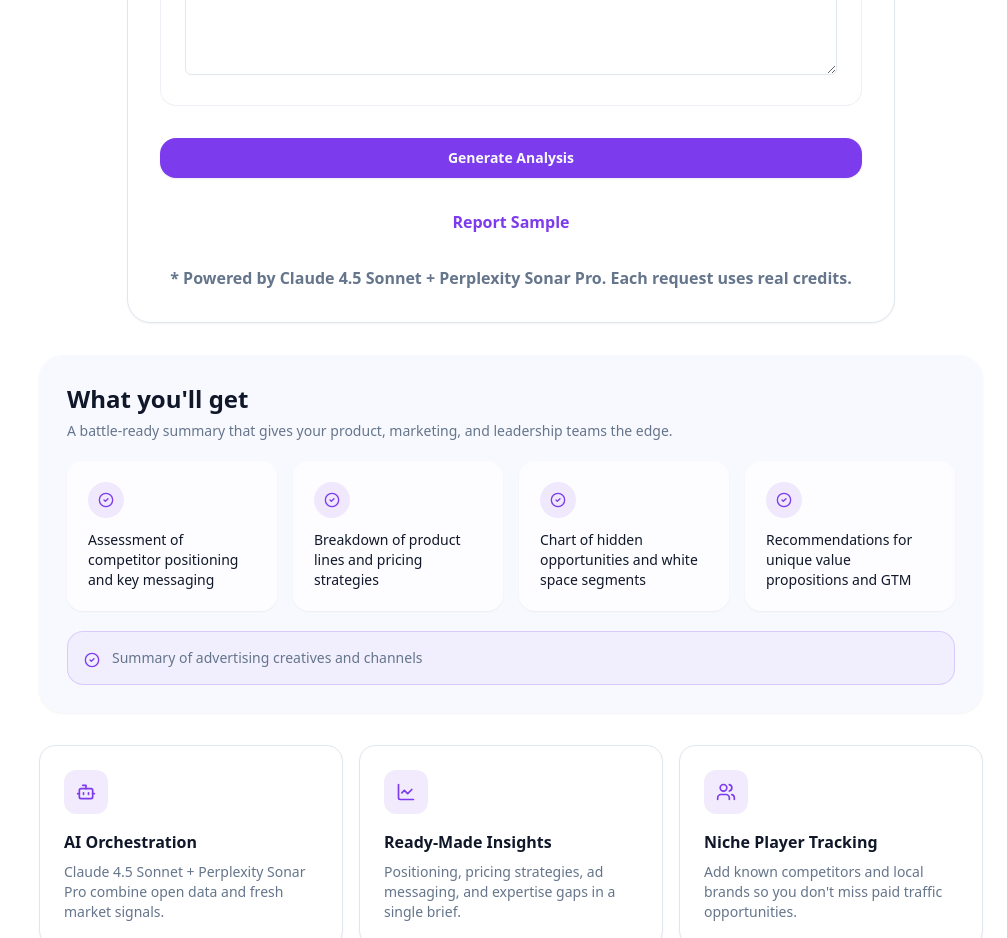
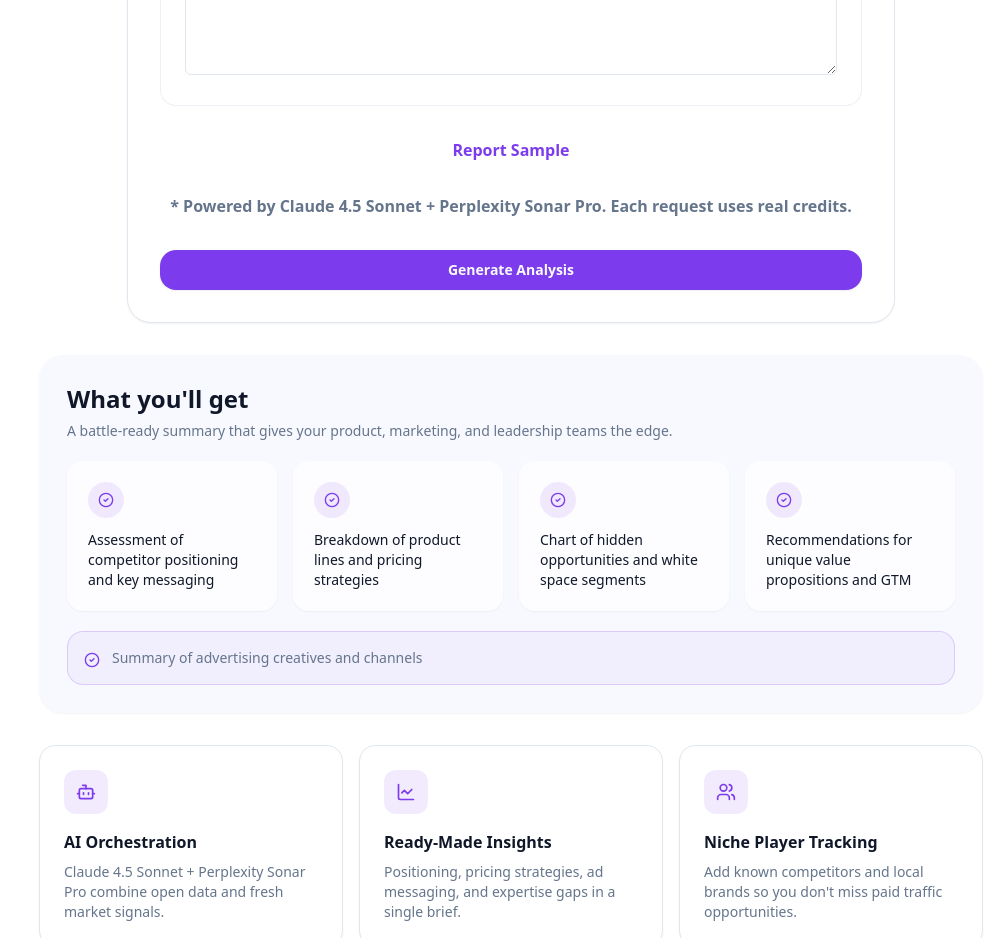
Before and after one commit to maxv-tor/fifteencopilotz, a Next.js app: page /competitor-products-brief in a window 1280 px wide. Shown: the part 1780-2718 px from the top of the page, without its empty margins (273-1280 px from the left). Built offline with nearby package versions, Linux system fonts and the light colour scheme.

Commit message:
page.tsx - above the button

```diff
--- a/app/competitor-products-brief/page.tsx
+++ b/app/competitor-products-brief/page.tsx
@@ -249,13 +249,6 @@ export default function CompetitorProductsBriefPage() {
             </div>
           </fieldset>
 
-          <button
-            type="submit"
-            className="inline-flex w-full items-center justify-center rounded-lg bg-primary px-4 py-2.5 text-sm font-semibold text-primary-foreground shadow-xs transition-all hover:bg-primary/90 focus-visible:outline-none focus-visible:ring-2 focus-visible:ring-ring"
-          >
-            Generate Analysis
-          </button>
-
           <div className="text-center">
             <ReportSampleLink />
           </div>
@@ -263,6 +256,13 @@ export default function CompetitorProductsBriefPage() {
           <p className="text-center text-base font-bold text-muted-foreground">
             * Powered by Claude 4.5 Sonnet + Perplexity Sonar Pro. Each request uses real credits.
           </p>
+
+          <button
+            type="submit"
+            className="inline-flex w-full items-center justify-center rounded-lg bg-primary px-4 py-2.5 text-sm font-semibold text-primary-foreground shadow-xs transition-all hover:bg-primary/90 focus-visible:outline-none focus-visible:ring-2 focus-visible:ring-ring"
+          >
+            Generate Analysis
+          </button>
         </form>
       </section>
 
```
